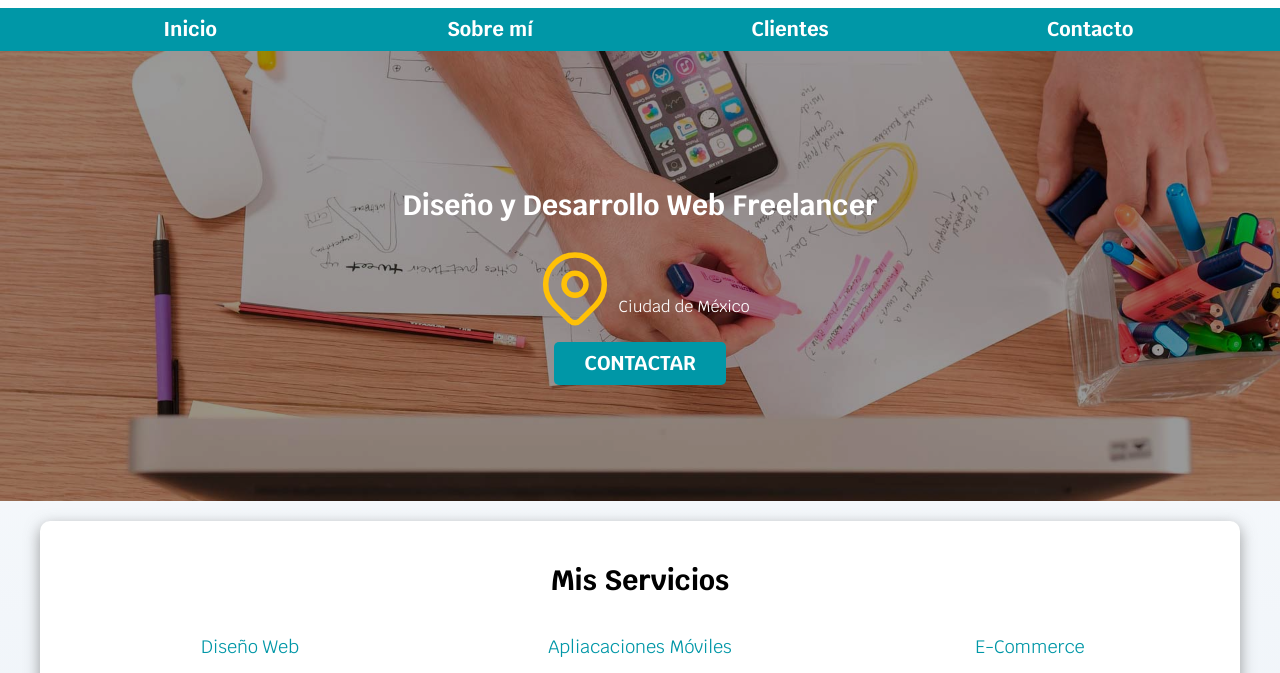
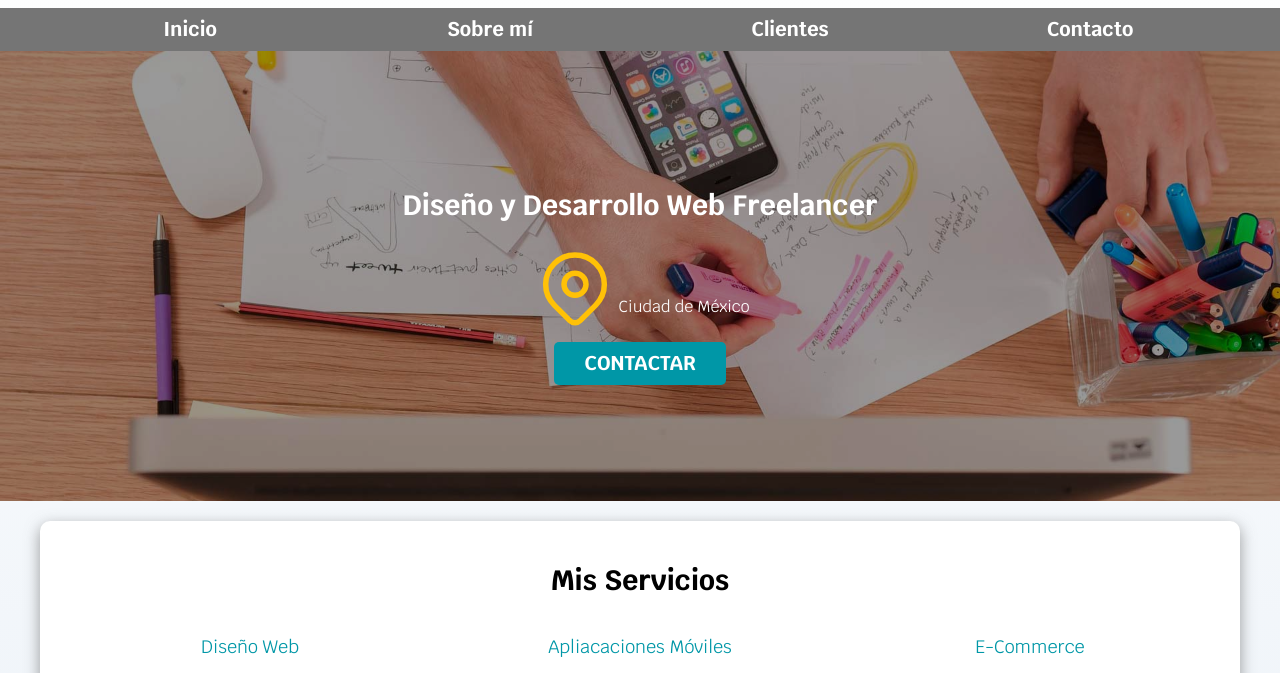
Before and after one commit to joseangel015/freelancer-inicio, a plain HTML site: page index.html in a window 1280 px wide. Shown: the part 87-760 px from the top of the page. Drawn offline with Linux system fonts and the light colour scheme.

Commit message:
Ahora el bg de nav es color gris

```diff
--- a/css/style.css
+++ b/css/style.css
@@ -104,7 +104,7 @@ h1,h2,h3{
 }
 /*Navegacion principal*/
 .nav-bg{
-    background-color: var(--secundario);
+    background-color: var(--gris);
 }
 .navegacion-principal{
     display: flex;
```
